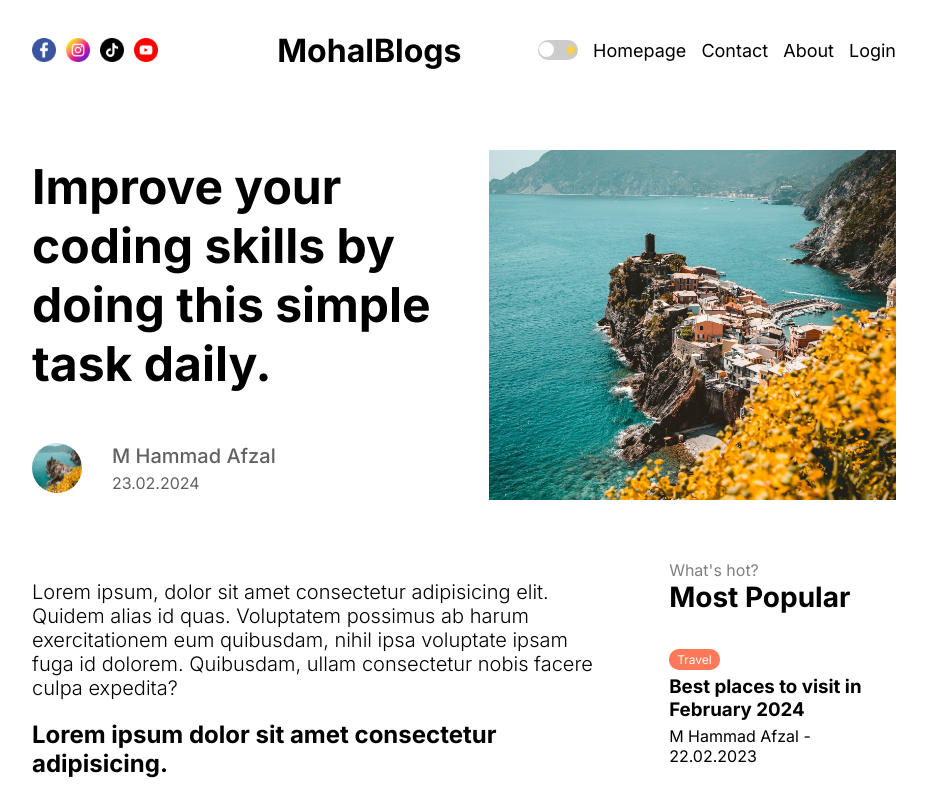
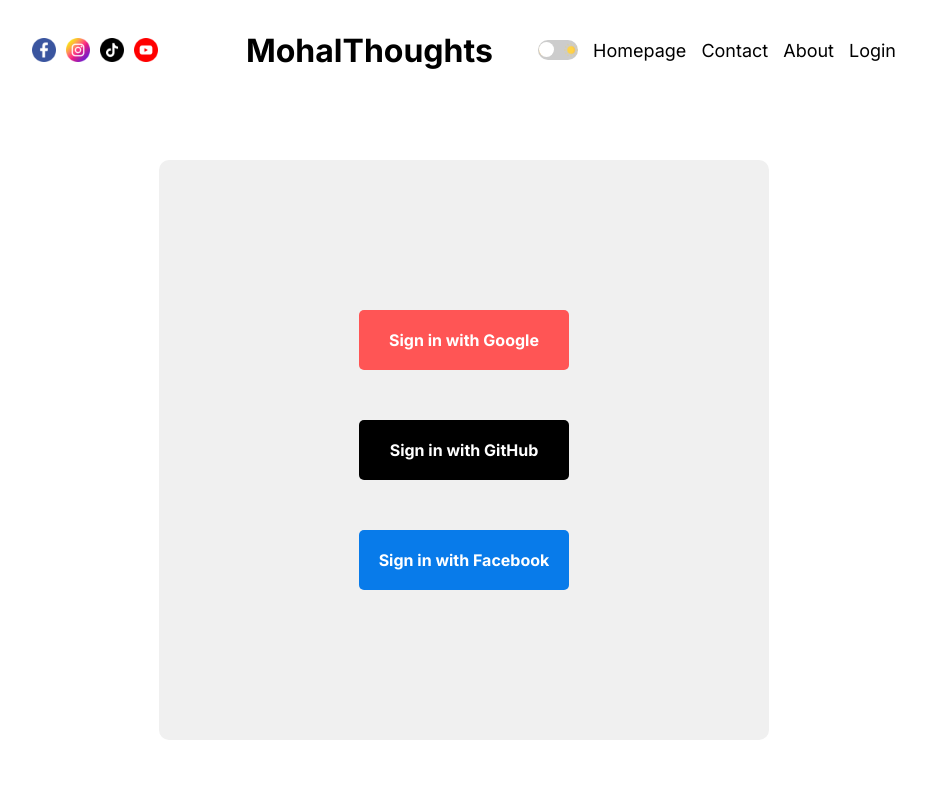
Before and after one commit to MHammad33/Next-Blogs, a Next.js app: page /login in a window 1280 px wide. Shown: the top 799 px of the page, without its empty margins (176-1103 px from the left). Built offline with nearby package versions, Linux system fonts and the light colour scheme.

Commit message:
Completed Login Page Design

```diff
--- a/app/components/footer/Footer.jsx
+++ b/app/components/footer/Footer.jsx
@@ -8,7 +8,7 @@
 			<div className={styles.info}>
 				<div className={styles.logo}>
 					<Image src="/logo.png" width={50} height={50} alt="MohalBlogs" />
-					<h1 className={styles.logoText}>MohalBlogs</h1>
+					<h1 className={styles.logoText}>MohalThoughts</h1>
 				</div>
 				<p className={styles.desc}>
 					Lorem, ipsum dolor sit amet consectetur adipisicing elit. Id animi aut
--- a/app/components/navbar/Navbar.jsx
+++ b/app/components/navbar/Navbar.jsx
@@ -13,7 +13,7 @@
 				<Image src="/tiktok.png" alt="tiktok" width="24" height="24" />
 				<Image src="/youtube.png" alt="youtube" width="24" height="24" />
 			</div>
-			<div className={styles.logo}>MohalBlogs</div>
+			<div className={styles.logo}>MohalThoughts</div>
 			<div className={styles.links}>
 				<ThemeToggle />
 				<Link className={styles.link} href="/">
--- a/app/layout.js
+++ b/app/layout.js
@@ -8,8 +8,8 @@
 const inter = Inter({ subsets: ["latin"] });
 
 export const metadata = {
-	title: "Mohal Blogs | A way to improve life",
-	description: "Blogs where Life improves!",
+	title: "Mohal Thoughts | A way to enhance life",
+	description: "Thoughts where Life change!",
 };
 
 export default function RootLayout({ children }) {
--- /dev/null
+++ b/app/login/loginPage.module.css
@@ -0,0 +1,55 @@
+.container {
+	display: flex;
+	justify-content: center;
+	align-items: center;
+	margin-top: 60px;
+}
+
+.wrapper {
+	background-color: var(--softBg);
+	padding: 150px 200px;
+	display: flex;
+	flex-direction: column;
+	gap: 50px;
+	border-radius: 10px;
+}
+
+.socialButton {
+	padding: 20px;
+	border-radius: 5px;
+	border: none;
+	color: #fff;
+	font-weight: bold;
+	cursor: pointer;
+	display: flex;
+	justify-content: center;
+	align-items: center;
+}
+
+.socialButton:first-child {
+	background-color: #ff5555;
+}
+
+.socialButton:nth-child(2) {
+	background-color: #000;
+}
+
+.socialButton:nth-child(3) {
+	background-color: #087bea;
+}
+
+@media screen and (max-width: 768px) {
+	.wrapper {
+		padding: 50px 100px;
+	}
+}
+
+@media screen and (max-width: 640px) {
+	.wrapper {
+		padding: 30px;
+	}
+	.socialButton {
+		font-weight: 400;
+		font-size: 14px;
+	}
+}
--- /dev/null
+++ b/app/login/page.jsx
@@ -0,0 +1,14 @@
+import styles from "./loginPage.module.css";
+
+const LoginPage = () => {
+	return (
+		<div className={styles.container}>
+			<div className={styles.wrapper}>
+				<div className={styles.socialButton}>Sign in with Google</div>
+				<div className={styles.socialButton}>Sign in with GitHub</div>
+				<div className={styles.socialButton}>Sign in with Facebook</div>
+			</div>
+		</div>
+	);
+};
+export default LoginPage;
```
